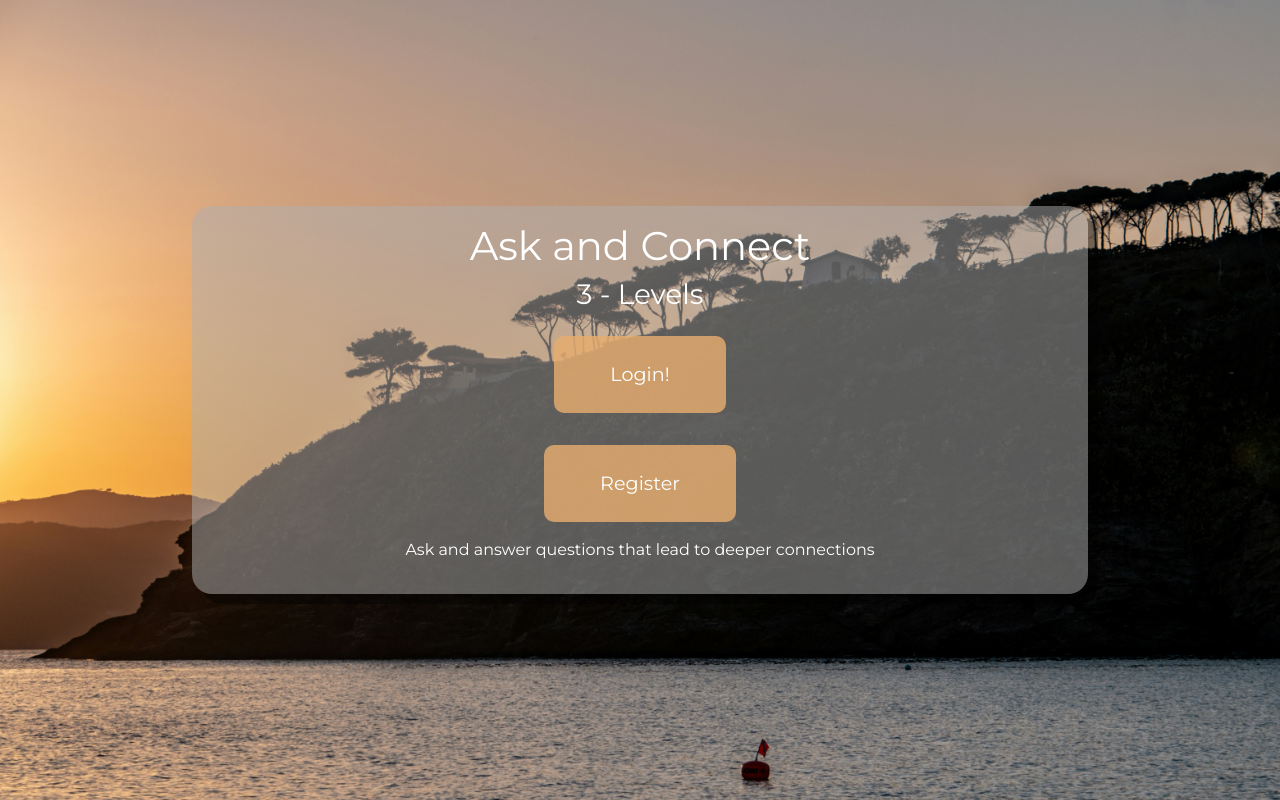
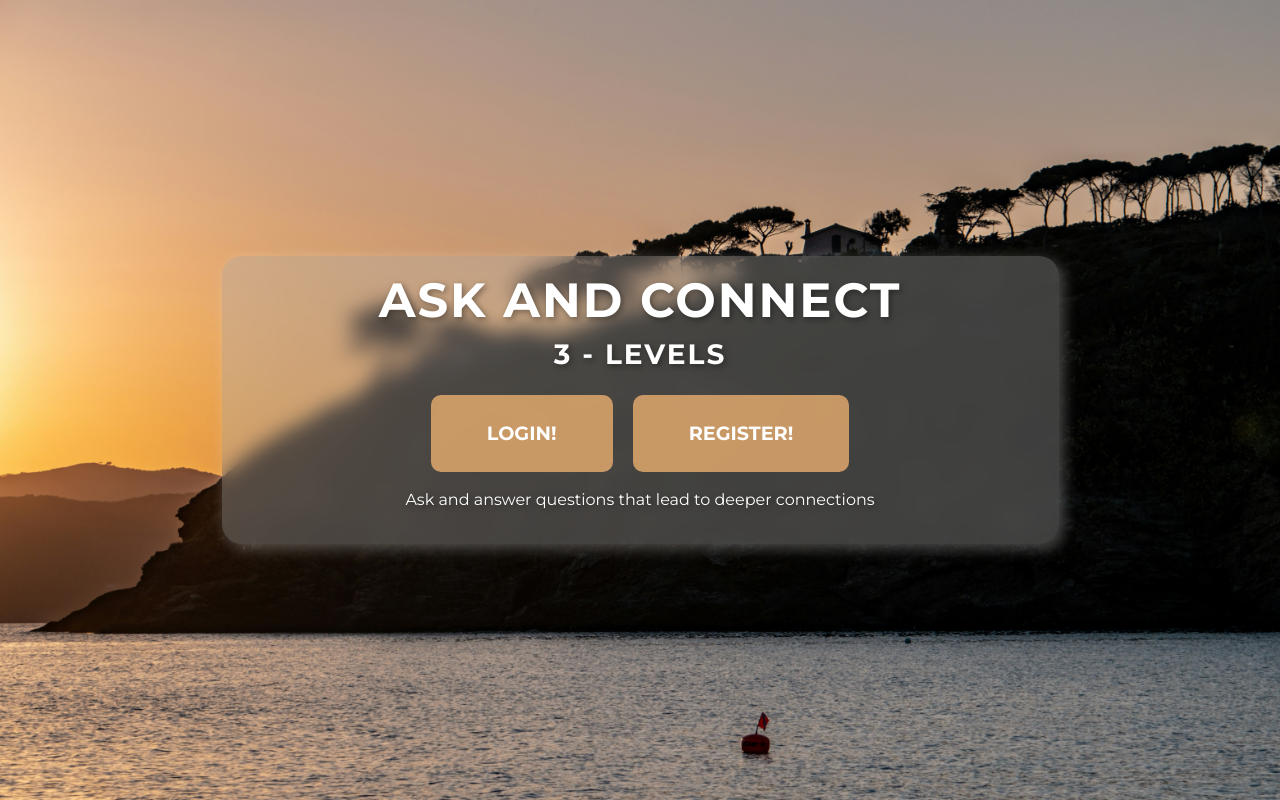
Before and after one commit to FredyJSD/build-connections-python, a Flask app: page / in a window 1280 px wide. Run offline with Flask 3, Linux system fonts and the light colour scheme; some libraries are stand-ins or nearby versions.

```diff
--- a/main.py
+++ b/main.py
@@ -220,15 +220,59 @@ def sessions():
     return render_template('sessions.html')
 
 
-@app.route('/new-session')
+@app.route('/new-session', methods=["GET", "POST"])
 def create_session():
     form = NewSession()
+    if form.validate_on_submit():
+        session_name = form.session_name.data
+        current_user_id = current_user.id
+        invited_user = form.invite.data
+        if invited_user:
+            result = db.session.execute(db.select(Users).where(Users.email == invited_user)).scalar()
+            if result:
+                new_session = GameSession(
+                    name=session_name
+                )
+                db.session.add(new_session)
+                creator_session_link = GameSessionUsers(
+                    session_id=new_session.id,
+                    user_id=current_user_id
+                )
+                db.session.add(creator_session_link)
+                invited_session_link = GameSessionUsers(
+                    session_id=new_session.id,
+                    user_id=result.id
+                )
+                db.session.add(invited_session_link)
+                db.session.commit()
+                return redirect(url_for("sessions"))
+            else:
+                flash("User email does not exist", "danger")
+                return redirect(url_for("create_session"))
+        else:
+            new_session = GameSession(
+                name=session_name
+            )
+            db.session.add(new_session)
+            creator_session_link = GameSessionUsers(
+                session_id=new_session.id,
+                user_id=current_user_id
+            )
+            db.session.add(creator_session_link)
+            db.session.commit()
+            return redirect(url_for("sessions"))
+
     return render_template('create_session.html', form=form)
 
 @app.route('/new-question')
 def new_question():
     form = NewQuestion()
     return render_template('new_question.html', form=form)
+
+@app.route('/user-menu')
+def user_menu():
+    return render_template('user-question-menu.html')
+
 
 @app.route('/icebreaker')
 def icebreaker():
@@ -270,5 +314,10 @@ def user_questions():
     return render_template('user_questions.html', questions=questions_list)
 
 
+@app.route('/logout')
+def logout():
+    logout_user()
+    return redirect(url_for("home"))
+
 if __name__ == '__main__':
     app.run(debug=True, port=5001)
--- a/static/css/main.css
+++ b/static/css/main.css
@@ -4,6 +4,7 @@ body{
     background-image: url("/static/assets/img/Background.jpg");
     background-size: cover;
     background-repeat: no-repeat;
+    background-position: center;
     display: flex;
     align-items: center;
     margin: 0;
@@ -11,32 +12,45 @@ body{
     font-family: 'Montserrat', Arial, Helvetica, sans-serif;
 }
 .start-menu{
-    background-color: rgba(175, 175, 175, 0.5);
-    width: 70%;
-    margin: auto;
-    display: flex;
-    flex-direction: column;
-    justify-content: center;
-    align-items: center;
+    background-color: rgba(175, 175, 175, 0.35);
+    backdrop-filter: blur(10px); /* Enhances frosted glass effect */
+    width: 75%;
     border-radius: 20px;
     padding: 1rem;
-    box-shadow: 10px 10px rgba(0, 0, 0, 0.4);
+    box-shadow: 4px 4px 15px rgba(255, 255, 255, .3);
 }
-button{
-    background-color: #e7ad6fd0;
+
+.menu-text{
+    text-transform: uppercase;
+    text-shadow: 2px 2px 6px rgba(0, 0, 0, 0.4);
+    letter-spacing: 2px;
+}
+
+.text{
+    text-shadow: 2px 2px 6px rgba(0, 0, 0, 0.4);
+}
+
+.btn-start {
+    background-color: #e7ad6fd0; /* Warm Orange */
     border: none;
     padding: 1.5rem 3.5rem;
     color: white;
     border-radius: 10px;
     margin: 1rem 0;
     font-size: larger;
-    transition: background-color 0.3s, transform 0.3s;
+    font-weight: bold;
+    text-transform: uppercase;
+    transition: background-color 0.3s, transform 0.3s, box-shadow 0.3s;
+    display: inline-block;
 }
-button:hover{
+.btn-start:hover {
     background-color: #feab52d0;
+    box-shadow: 0px 4px 16px rgba(0, 0, 0, 0.6);
     transform: scale(1.1);
+    mouse: pointer;
 }
-button:active{
+
+.btn-start:active {
     background-color: #ce8436d0;
     transform: scale(1.05);
 }
--- a/templates/deep.html
+++ b/templates/deep.html
@@ -10,7 +10,7 @@
 {% block content %}
 <div class="container text-center">
     <div class="card-menu">
-        <h1 class="mb-4">Confess</h1>
+        <h1 class="mb-4">Deep</h1>
 
         <div class="card-container card-body deep-card">
             <p class="question-text"></p>
@@ -40,6 +40,7 @@
                 </form>
             </div>
         </div>
+
     </div>
 </div>
 
--- a/templates/ice.html
+++ b/templates/ice.html
@@ -40,6 +40,7 @@
                 </form>
             </div>
         </div>
+
     </div>
 </div>
   <script>
--- a/templates/index.html
+++ b/templates/index.html
@@ -7,26 +7,25 @@
     <link rel="stylesheet" type="text/css" href="{{ url_for('static', filename='css/main.css') }}">
 {% endblock%}
 {% block body_class %}start-body{% endblock %}
+{% block content %}
+<div class="container d-flex justify-content-center align-items-center vh-100">
 
-{% block content %}
-<div class="start-menu">
-    <h1>Ask and Connect</h1>
-    <h3>3 - Levels</h3>
+    <div class="start-menu text-center">
+    <h1 class="display-5 fw-semibold menu-text">Ask and Connect</h1>
+    <h3 class="fw-semibold menu-text">3 - Levels</h3>
 <!--    If account already logged in they can start-->
-    {%if current_user.is_authenticated:%}
-    <a href="{{url_for('menu')}}">
-        <button>Start</button>
-    </a>
-<!--    Otherwise they must either login or register-->
-    {%else:%}
-    <a href="{{url_for('login')}}">
-        <button>Login!</button>
-    </a>
+        <div>
+            {%if current_user.is_authenticated:%}
+            <a href="{{url_for('sessions')}}"  class="btn btn-start mx-2">Start</a>
+        <!--    Otherwise they must either login or register-->
+            {%else:%}
+            <a href="{{url_for('login')}}" class="btn btn-start mx-2">Login!</a>
 
-    <a href="{{url_for('register')}}">
-        <button>Register</button>
-    </a>
-    {%endif%}
-    <p>Ask and answer questions that lead to deeper connections</p>
+            <a href="{{url_for('register')}}" class="btn btn-start mx-2">Register!</a>
+            {%endif%}
+            <p class="text">Ask and answer questions that lead to deeper connections</p>
+        </div>
+    </div>
 </div>
+
 {% endblock %}
--- a/templates/menu.html
+++ b/templates/menu.html
@@ -9,7 +9,7 @@
 
 {% block content %}
 <div class="container text-center">
-    <h1>Select Difficulty</h1>
+    <h2 class="mb-4 mt-5  text-wrap text-break">Select Level</h2>
     <div class="main-menu ">
         <div class="row justify-content-center">
             <div class="col-lg-3 col-md-4 col-sm-6 mb-4 d-flex align-items-stretch">
@@ -29,8 +29,8 @@
             </div>
 <!--            If the user is logged in. Their other questions will appear-->
             <div class="col-lg-3 col-md-4 col-sm-6 mb-4 d-flex align-items-stretch">
-                <form action="/user_questions" method="get" class="d-flex flex-column w-100">
-                    <button class="btn other btn-custom w-100 flex-grow-1" name="deep-button" value="deep-button">Deep</button>
+                <form action="/user-menu" method="get" class="d-flex flex-column w-100">
+                    <button class="btn other btn-custom w-100 flex-grow-1" name="your-button" value="your-button">Your Questions</button>
                 </form>
             </div>
         </div>
```
Also changed, not shown: templates/user-question-menu.html (added, +29 -0 lines), static/css/bootstrap.css.
